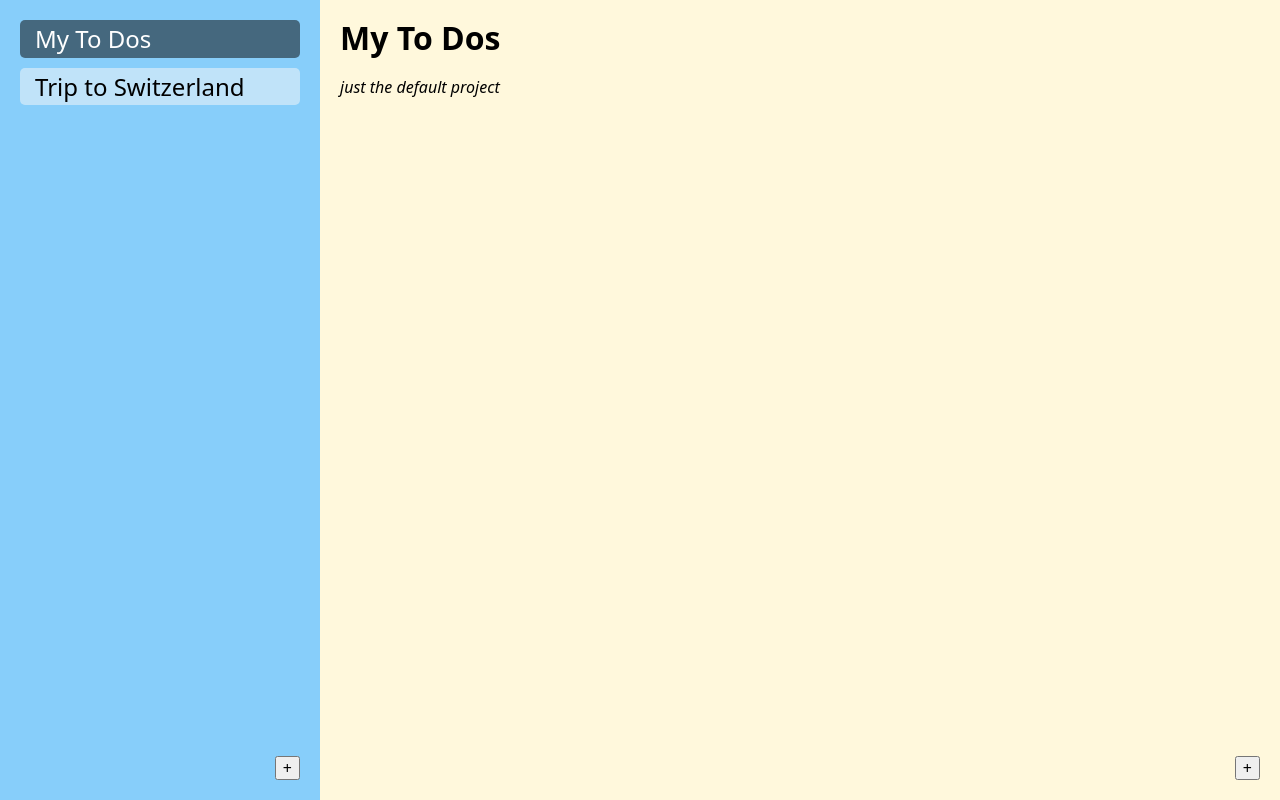
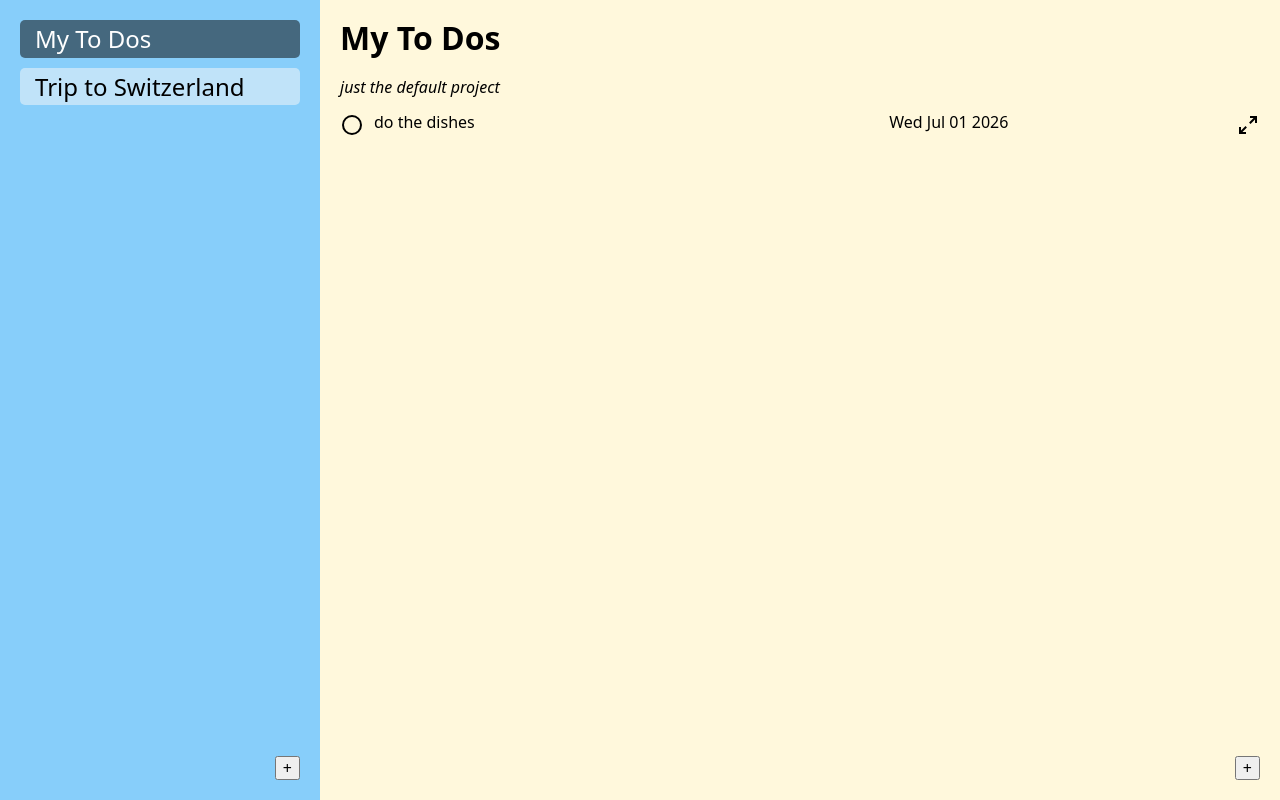
Before and after one commit to GeoFranka/odin_todo, a website built with webpack: page src/template.html in a window 1280 px wide. Built offline with nearby package versions, Linux system fonts and the light colour scheme.

Commit message:
show todos in project

```diff
--- a/src/Todo.js
+++ b/src/Todo.js
@@ -4,11 +4,23 @@ function createTodo(title, description, dueDate, priority) {
         priority = 2;
     }
 
+    let doneDate = null;
+
+    function setAsDone(){
+        doneDate = new Date();
+    }
+
+    function isDone(){
+        return doneDate != null;
+    }
+
     return {
         title,
         description,
         dueDate,
-        priority
+        priority,
+        isDone,
+        setAsDone
     }
 
 }
--- a/src/displayProject.js
+++ b/src/displayProject.js
@@ -1,3 +1,5 @@
+import displayTodo from "./displayTodo.js";
+
 export default function displayProject(project){
 
     const projectDiv = document.querySelector("#main .project");
@@ -17,4 +19,8 @@ export default function displayProject(project){
     todoDiv.classList.add("todos");
     projectDiv.appendChild(todoDiv);
 
+    project.todos.forEach(todo => {
+        todoDiv.appendChild(displayTodo(todo));
+    });
+
 };
--- a/src/displayTodo.js
+++ b/src/displayTodo.js
@@ -0,0 +1,27 @@
+export default function displayTodo(todo){
+
+    const todoDiv = document.createElement('div');
+    todoDiv.classList.add("todo");
+
+    const doneBtn = document.createElement('button');
+    doneBtn.classList.add("icon");
+    doneBtn.classList.add(todo.isDone()?"done":"undone");
+    todoDiv.appendChild(doneBtn);
+
+    const titleDiv = document.createElement('div');
+    titleDiv.classList.add("todo-title");
+    titleDiv.textContent = todo.title;
+    todoDiv.appendChild(titleDiv);
+
+    const dueDateDiv = document.createElement('div');
+    dueDateDiv.classList.add("due-date");
+    dueDateDiv.textContent = todo.dueDate.toDateString();
+    todoDiv.appendChild(dueDateDiv);
+
+    const expandBtn = document.createElement('button');
+    expandBtn.classList.add("icon", "expand");
+    todoDiv.appendChild(expandBtn);
+
+    return todoDiv;
+
+};
--- a/src/style.css
+++ b/src/style.css
@@ -1,3 +1,7 @@
+button:hover {
+    cursor: pointer;
+}
+
 #container {
     height: 100vh;
     display: grid;
@@ -31,7 +35,6 @@
 }
 
 .project-btn:hover, .project-btn.active {
-    cursor: pointer;
     background-color: rgba(5, 5, 5, 0.5);
     color: white;
 }
@@ -48,3 +51,31 @@
 .project-descr {
     font-style: italic;
 }
+
+.todo {
+    display: grid;
+    grid-template-columns: 24px 3fr 2fr 24px;
+    column-gap: 10px;
+}
+
+.icon {
+    width: 24px;
+    height: 24px;
+    padding: 0;
+    border: none;
+    background-position: center;
+    background-repeat: no-repeat;
+    background-color: transparent;
+}
+
+.undone {
+    background-image: url(./img/circle-outline.svg);
+}
+
+.done {
+    background-image: url(./img/circle.svg);
+}
+
+.expand {
+    background-image: url(./img/arrow-expand.svg);
+}
```
Also changed, not shown: src/img/arrow-expand.svg (added), src/img/circle-outline.svg (added), src/img/circle.svg (added).
